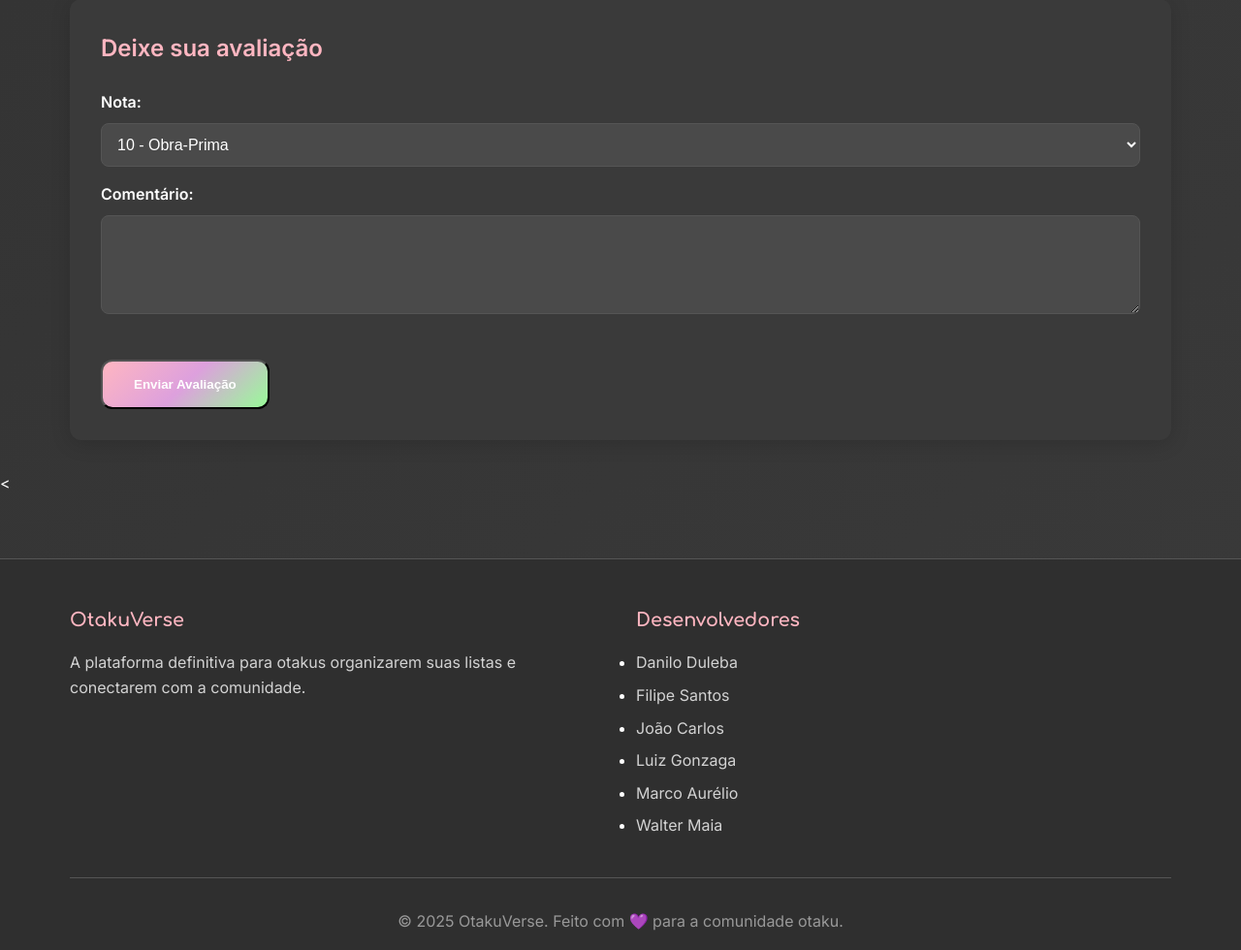
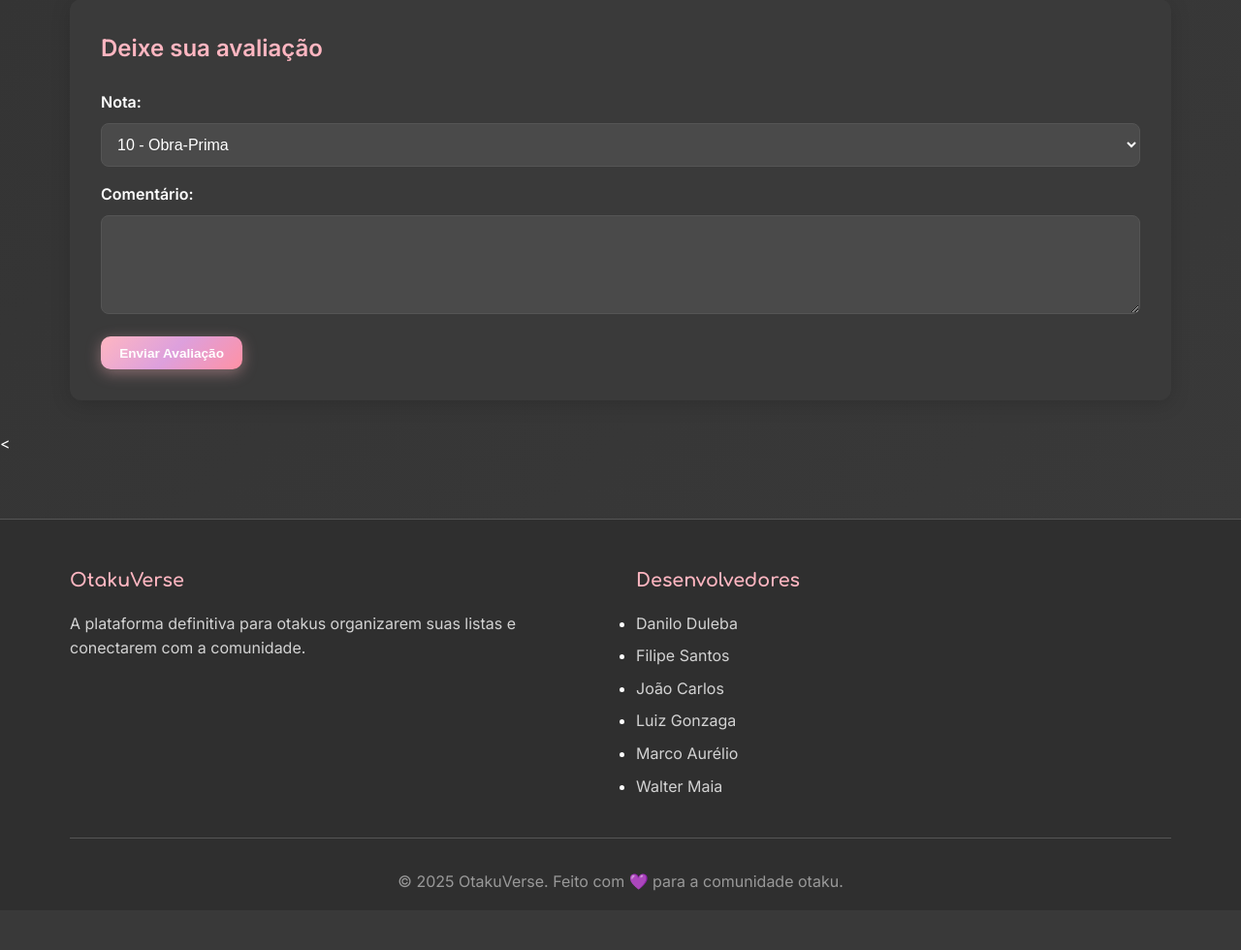
Before and after one commit to Nobutann/OtakuVerse, a Django app: page /animes/animes/1/ in a window 1280 px wide. Shown: the part 1888-2868 px from the top of the page at 97% size. After the commit the page ends 2806 px from the top, so only its background shows below. Run offline with Django 5.2, Linux system fonts and the light colour scheme; a user stored in the database is signed in; tables that the repository leaves empty hold one stand-in row (values such as "Sample post"); grey boxes marked "Sample" are stand-in pictures; a database or web service that is not in the repository returns one stand-in record (values such as "Sample title"); data that the repository does not hold is empty.

Commit message:
correção do butão de avaliação

```diff
--- a/static/main/css/style.css
+++ b/static/main/css/style.css
@@ -636,7 +636,7 @@ body {
     }
 }
 
-/* --- Detalhes do Anime --- */
+/* Detalhes do Anime */
 .anime-details-page {
     padding: 3rem 0;
 }
@@ -733,7 +733,7 @@ body {
     margin: 4rem 0;
 }
 
-/* --- Seção de Avaliações --- */
+/* Seção de Avaliações */
 .reviews-section {
     max-width: 800px;
     margin: 0 auto;
@@ -973,7 +973,7 @@ anime-trailer-container {
     padding: 0.4rem 0.8rem;
     font-size: 0.85rem;
 }
-/* ===== Seção Adicionar à Lista ===== */
+/* Seção Adicionar à Lista */
 .list-actions {
     background: linear-gradient(135deg, rgba(58, 58, 58, 0.9) 0%, rgba(74, 74, 74, 0.7) 100%);
     border-radius: 16px;
--- a/templates/animes/pagina_de_detalhes.html
+++ b/templates/animes/pagina_de_detalhes.html
@@ -217,8 +217,8 @@
                             <label for="comment"><strong>Comentário:</strong></label>
                             <textarea name="comment" id="comment" rows="4" class="form-textarea"></textarea>
                         </div>
-                        <button type="submit" class="submit-btn cta-btn primary">
-                            Enviar Avaliação
+                        <button type="submit" class="btn btn-primary">
+                        Enviar Avaliação
                         </button>
                     </form>
                 {% endwith %}
```
